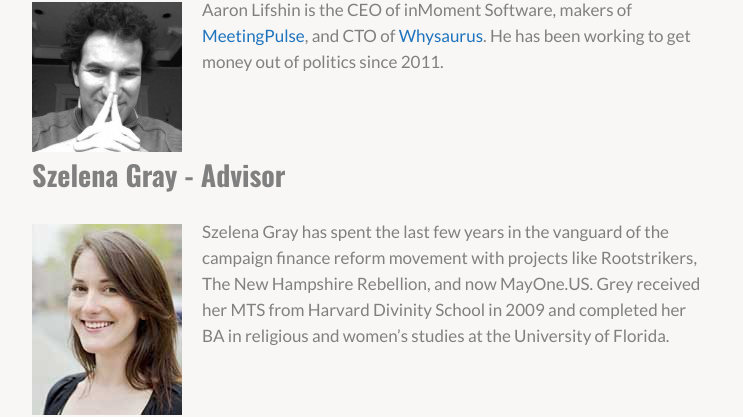
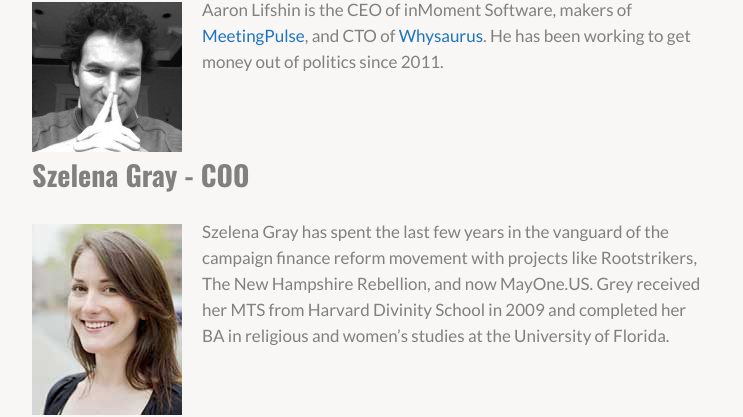
Before and after one commit to MayOneUS/2014-06-02-mayone.us-website, a Jekyll site: the page built from about-us.md, in a window 1280 px wide and 900 px high, scrolled down 3702 px. Shown: the part 106-523 px from the top of the window, without its empty margins (73-816 px from the left). Built offline with Jekyll 4.4.1, drawn with Linux system fonts in a browser that asks for light colours; nearby versions of some CDN libraries; library files that are not in the unit come from our copies.

Commit message:
Changed Szelena title

```diff
--- a/about-us.md
+++ b/about-us.md
@@ -145,7 +145,7 @@ Aaron Lifshin is the CEO of inMoment Software, makers of
 [Whysaurus](https://www.whysaurus.com/). He has been working to get money out
 of politics since 2011.
 
-## Szelena Gray - Advisor
+## Szelena Gray - COO
 
 <img class="alignleft size-thumbnail wp-image-10183" src="https://mayone.us/wp-content/uploads/2014/05/sgray.jpg" alt="Szelena Gray" width="150" height="150">
 
```
